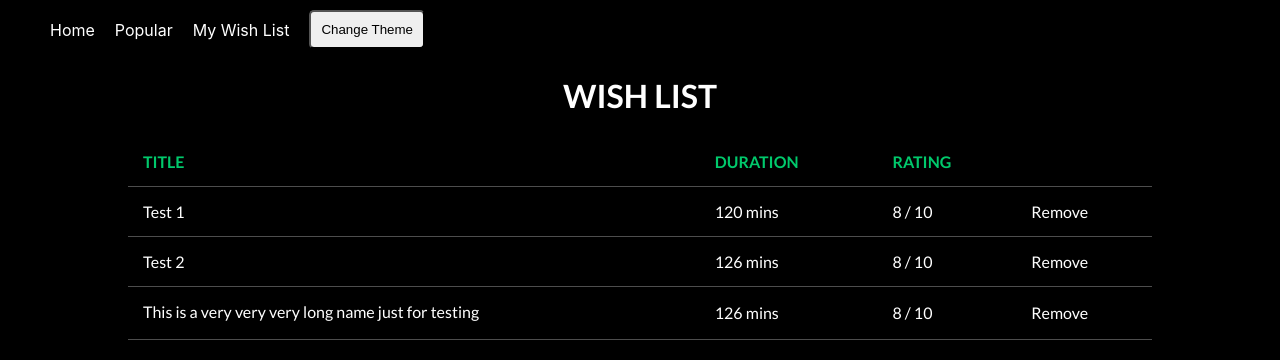
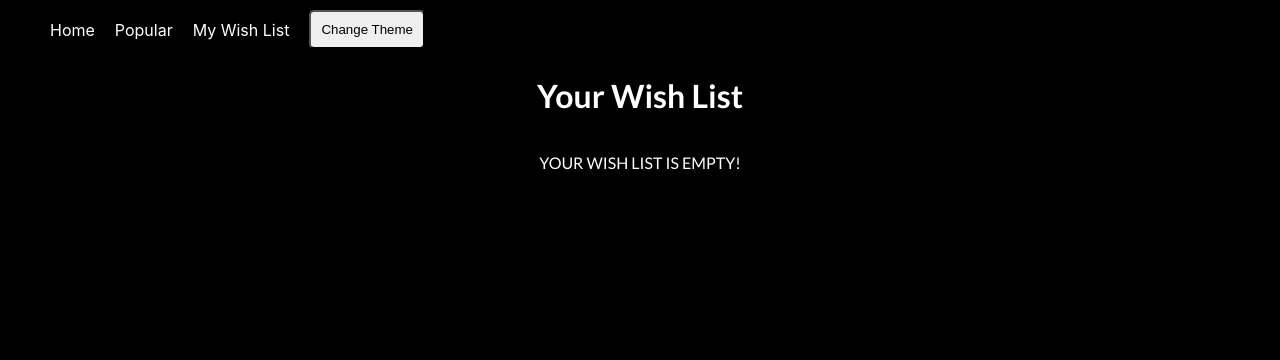
Before and after one commit to hitran/hi-react-movie-app, a React (Create React App) app: page /my-wish-list in a window 1280 px wide. Shown: the top 360 px of the page. Built offline with nearby package versions, Linux system fonts and the light colour scheme.

Commit message:
update wishlist styling

```diff
--- a/package.json
+++ b/package.json
@@ -3,6 +3,9 @@
   "version": "0.1.0",
   "private": true,
   "dependencies": {
+    "@fortawesome/fontawesome-svg-core": "^1.2.27",
+    "@fortawesome/free-solid-svg-icons": "^5.12.1",
+    "@fortawesome/react-fontawesome": "^0.1.8",
     "@testing-library/jest-dom": "^4.2.4",
     "@testing-library/react": "^9.3.2",
     "@testing-library/user-event": "^7.1.2",
--- a/src/MovieDetails/MovieDetails.module.scss
+++ b/src/MovieDetails/MovieDetails.module.scss
@@ -40,7 +40,6 @@
     .details {
         background-color: rgba(0,0,0, 0.8);
         padding: 15px;
-        margin-top: -5px;
         box-sizing: border-box;
         h4, h3 {
             margin: 5px 0px 10px 0px;
--- a/src/WishList/WishList.action.js
+++ b/src/WishList/WishList.action.js
@@ -24,7 +24,7 @@ const wishListFailAction = (error) => {
 }
 
 export const addToWishList = (data) => {
-    return (dispatch) => {
+    return dispatch => {
         dispatch(wishListRequestAction())
         try {
             dispatch(wishListSuccessAction(data))
@@ -33,3 +33,14 @@ export const addToWishList = (data) => {
         }
     }
 }
+
+export const removeFromWishList = (data) => {
+    return dispatch => {
+        dispatch(wishListRequestAction())
+        try {
+            dispatch(wishListSuccessAction(data))
+        } catch(error) {
+            dispatch(wishListFailAction(error))
+        }
+    }
+}
--- a/src/WishList/WishList.container.js
+++ b/src/WishList/WishList.container.js
@@ -1,6 +1,6 @@
 import { connect } from "react-redux"
 import WishList from './WishList';
-import {addToWishList} from './WishList.action';
+import {addToWishList, removeFromWishList} from './WishList.action';
 
 
 const mapStateToProps = (store) => ({
@@ -10,7 +10,8 @@ const mapStateToProps = (store) => ({
 })
 
 const mapDispatchToProps = {
-    addToWishList
+    addToWishList,
+    removeFromWishList
 }
 
 export default connect(mapStateToProps, mapDispatchToProps)(WishList)
--- a/src/WishList/WishList.jsx
+++ b/src/WishList/WishList.jsx
@@ -1,28 +1,17 @@
-import React from 'react';
+import React, {useEffect} from 'react';
 import styles from './WishList.module.scss';
+import { FontAwesomeIcon } from '@fortawesome/react-fontawesome';
+import {faTrash} from "@fortawesome/free-solid-svg-icons";
 
 export default function WishList(props) {
     const data = props.data;
-    let wishList = [
-        <tr>
-            <td>Test 1</td>
-            <td className={styles.desktopOnly}>120 mins</td>
-            <td className={styles.desktopOnly}>8 / 10</td>
-            <td><a>Remove</a></td>
-        </tr>,
-        <tr>
-            <td>Test 2</td>
-            <td className={styles.desktopOnly}>126 mins</td>
-            <td className={styles.desktopOnly}>8 / 10</td>
-            <td><a>Remove</a></td>
-        </tr>,
-        <tr>
-        <td><span>This is a very very very long name just for testing</span></td>
-        <td className={styles.desktopOnly}>126 mins</td>
-        <td className={styles.desktopOnly}>8 / 10</td>
-        <td><a>Remove</a></td>
-    </tr>
-    ]
+    const removeFromWishList = (id) => {
+        if (data.length > 0) {
+            data.splice(id, 1);
+            props.removeFromWishList(data)
+        }
+    }
+    let wishList = [];
     if (data.length > 0) {
         wishList = data.map((movie, id) =>
             (
@@ -30,10 +19,11 @@ export default function WishList(props) {
                     <td>{movie.original_title}</td>
                     <td className={styles.desktopOnly}>{movie.runtime} mins</td>
                     <td className={styles.desktopOnly}>{movie.vote_average} / 10</td>
-                    <td><a>Remove</a></td>
+                    <td><a onClick={() => removeFromWishList(id)}><FontAwesomeIcon icon={faTrash} /></a></td>
                 </tr>
             ))
     }
+
     return (
         wishList.length > 0 ?
             <div className={styles.wishListWrapper}>
--- a/src/WishList/WishList.module.scss
+++ b/src/WishList/WishList.module.scss
@@ -19,19 +19,10 @@
         transition: 0.1s ease-in-out;
         cursor: pointer;
     }
-    tbody td span{
-        display: inline-block;
-        width: 100%;
-        overflow: hidden;
-        text-overflow: ellipsis;
-        white-space: nowrap;
-        min-width: 100px;
-    }
     thead th {
         color: $green;
         opacity: 0.8;
     }
-
     .desktopOnly {
         display: none;
     }
@@ -39,9 +30,6 @@
 
 @media screen and (min-width: 500px) {
     .wishListWrapper {
-        tbody td span{
-            width: 100%;
-        }
         .desktopOnly {
             display: table-cell;
         }
```
Also changed, not shown: 1 other file (tests, documents, lock files or other folders).
